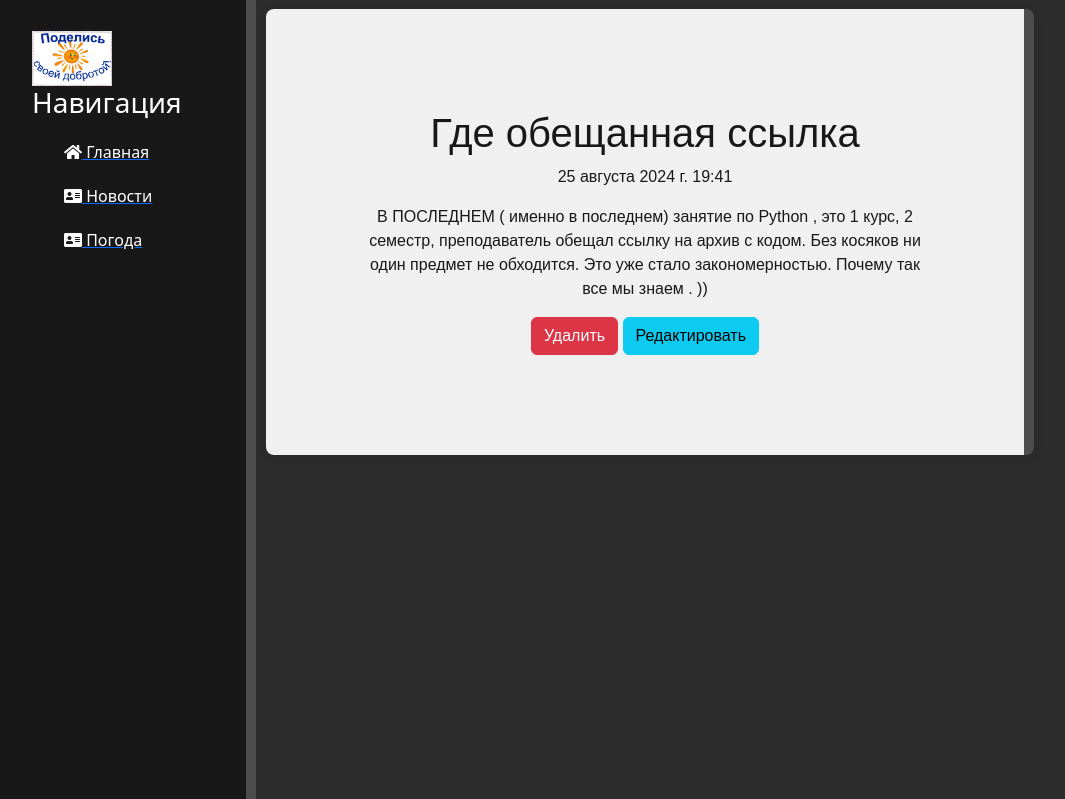
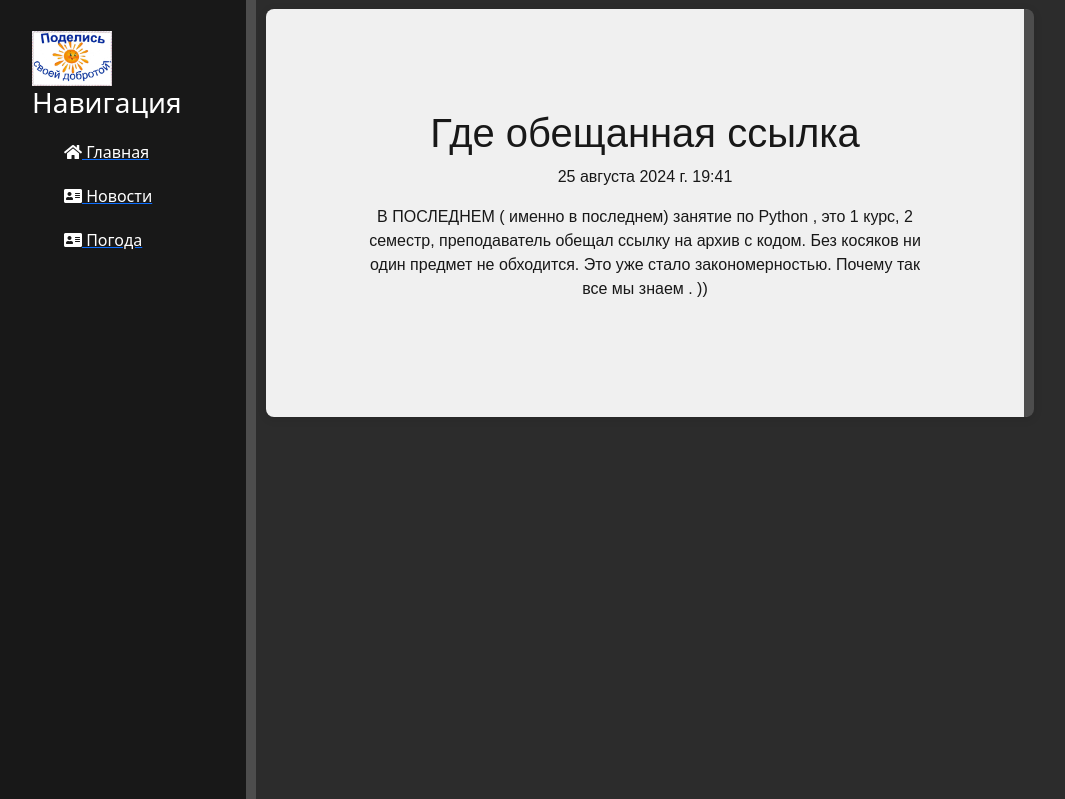
Before and after one commit to LeonidUspeshny/Django, a Django app: page /news/1 in a window 1280 px wide. Shown: the part 55-854 px from the top of the page, without its empty margins (0-1065 px from the left). Run offline with Django 5.2, Linux system fonts and the light colour scheme; data comes from the database, SQL or seed files in the repository; some libraries are stand-ins or nearby versions.

Commit message:
Update details_view.html

```diff
--- a/news/templates/news/details_view.html
+++ b/news/templates/news/details_view.html
@@ -7,10 +7,6 @@
     <h1>{{ article.title }}</h1>
     <p>{{ article.date }}</p>
     <p>{{ article.full_text }}</p>
-    <a href="{% url 'news-delete' article.id %}" class="btn btn-danger">Удалить</a>
-    <a href="{% url 'news-update' article.id %}" class="btn btn-info">Редактировать</a>
-
-
 
 </div>
 {% endblock %}
```
